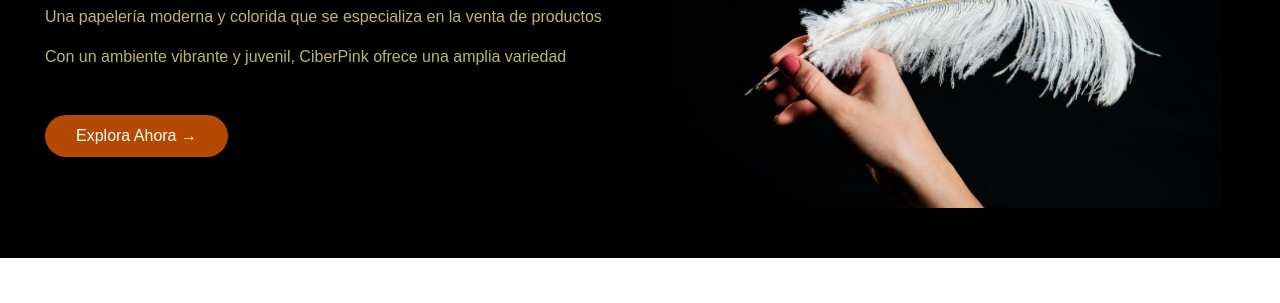
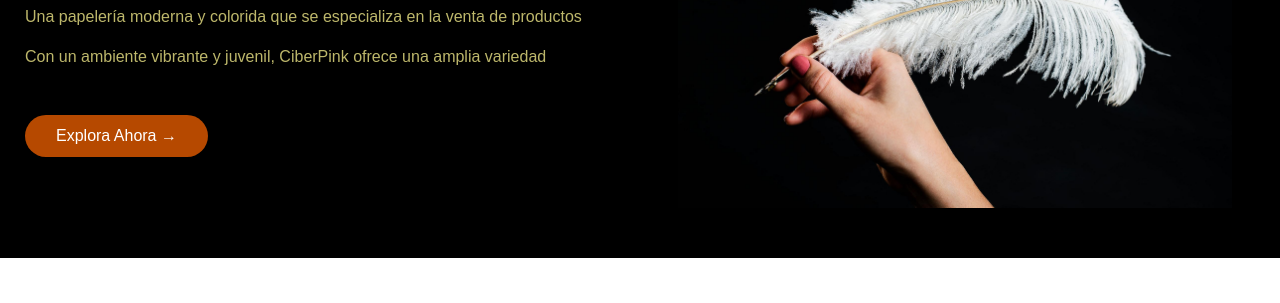
Before and after one commit to AngelUNC/CiberPink, a plain HTML site: page index.html in a window 1280 px wide. Shown: the part 392-695 px from the top of the page. Drawn offline with nearby package versions, Linux system fonts and the light colour scheme; some packages are replaced by stand-ins of ours; a web font is replaced by a local one.

Commit message:
Update style.css

```diff
--- a/Estilos/style.css
+++ b/Estilos/style.css
@@ -54,7 +54,7 @@ p{
 }
 
 .contenedor{
-    max-width: 1240px;
+    max-width: 1300px;
     margin: auto;
     padding-left: 25px;
     padding-right: 25px;
```
